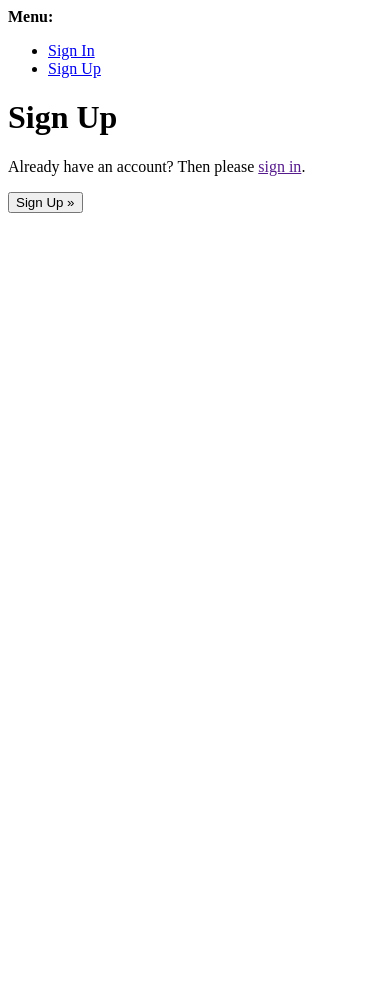
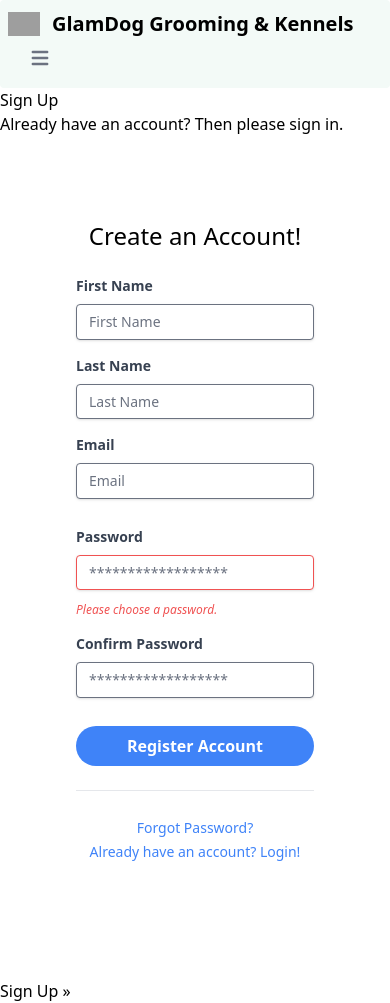
Before and after one commit to gracemcken/pp4-glamdog, a Django app: page /signup/ in a window 390 px wide. Before the commit the page ends 213 px from the top, so only its background shows below. Run offline with Django 3.2, Linux system fonts and the light colour scheme; style sheets or scripts are compiled from the project's sources; some libraries are stand-ins or nearby versions; grey boxes are pictures that could not be loaded.

Commit message:
Add styling to signup form

```diff
--- a/templates/allauth/account/signup.html
+++ b/templates/allauth/account/signup.html
@@ -1,4 +1,4 @@
-{% extends "account/base.html" %}
+{% extends "allauth/account/base.html" %}
 
 {% load i18n %}
 
@@ -8,10 +8,115 @@
 <h1>{% trans "Sign Up" %}</h1>
 
 <p>{% blocktrans %}Already have an account? Then please <a href="{{ login_url }}">sign in</a>.{% endblocktrans %}</p>
+{% comment %} Code based on component on tailwindcomponents.com. Refer to README for credit. {% endcomment %}
+		<!-- Container -->
+		<div class="container mx-auto">
+			<div class="flex justify-center px-6 my-12">
+				<!-- Row -->
+				<div class="w-full xl:w-3/4 lg:w-11/12 flex">
+					<!-- Col -->
+					<div
+						class="w-full h-auto bg-gray-400 hidden lg:block lg:w-5/12 bg-cover rounded-l-lg"
+						style="background-image: url('https://source.unsplash.com/Mv9hjnEUHR4/600x800')"
+					></div>
+					<!-- Col -->
+					<div class="w-full lg:w-7/12 bg-white p-5 rounded-lg lg:rounded-l-none">
+						<h3 class="pt-4 text-2xl text-center">Create an Account!</h3>
+						<form class="px-8 pt-6 pb-8 mb-4 bg-white rounded" method="post" action="{% url 'account_signup' %}">
+              {% csrf_token %}
+							<div class="mb-4 md:flex md:justify-between">
+								<div class="mb-4 md:mr-2 md:mb-0">
+									<label class="block mb-2 text-sm font-bold text-gray-700" for="firstName">
+										First Name
+									</label>
+									<input
+										class="w-full px-3 py-2 text-sm leading-tight text-gray-700 border rounded shadow appearance-none focus:outline-none focus:shadow-outline"
+										id="firstName"
+										type="text"
+										placeholder="First Name"
+									/>
+								</div>
+								<div class="md:ml-2">
+									<label class="block mb-2 text-sm font-bold text-gray-700" for="lastName">
+										Last Name
+									</label>
+									<input
+										class="w-full px-3 py-2 text-sm leading-tight text-gray-700 border rounded shadow appearance-none focus:outline-none focus:shadow-outline"
+										id="lastName"
+										type="text"
+										placeholder="Last Name"
+									/>
+								</div>
+							</div>
+							<div class="mb-4">
+								<label class="block mb-2 text-sm font-bold text-gray-700" for="email">
+									Email
+								</label>
+								<input
+									class="w-full px-3 py-2 mb-3 text-sm leading-tight text-gray-700 border rounded shadow appearance-none focus:outline-none focus:shadow-outline"
+									id="email"
+									type="email"
+									placeholder="Email"
+								/>
+							</div>
+							<div class="mb-4 md:flex md:justify-between">
+								<div class="mb-4 md:mr-2 md:mb-0">
+									<label class="block mb-2 text-sm font-bold text-gray-700" for="password">
+										Password
+									</label>
+									<input
+										class="w-full px-3 py-2 mb-3 text-sm leading-tight text-gray-700 border border-red-500 rounded shadow appearance-none focus:outline-none focus:shadow-outline"
+										id="password"
+										type="password"
+										placeholder="******************"
+									/>
+									<p class="text-xs italic text-red-500">Please choose a password.</p>
+								</div>
+								<div class="md:ml-2">
+									<label class="block mb-2 text-sm font-bold text-gray-700" for="c_password">
+										Confirm Password
+									</label>
+									<input
+										class="w-full px-3 py-2 mb-3 text-sm leading-tight text-gray-700 border rounded shadow appearance-none focus:outline-none focus:shadow-outline"
+										id="c_password"
+										type="password"
+										placeholder="******************"
+									/>
+								</div>
+							</div>
+							<div class="mb-6 text-center">
+								<input type="submit" value="Register Account"
+									class="w-full px-4 py-2 font-bold text-white bg-blue-500 rounded-full hover:bg-blue-700 focus:outline-none focus:shadow-outline"
+									type="button"
+								>
 
-<form class="signup" id="signup_form" method="post" action="{% url 'account_signup' %}">
-  {% csrf_token %}
-  {{ form.as_p }}
+								</input>
+							</div>
+							<hr class="mb-6 border-t" />
+							<div class="text-center">
+								<a
+									class="inline-block text-sm text-blue-500 align-baseline hover:text-blue-800"
+									href="#"
+								>
+									Forgot Password?
+								</a>
+							</div>
+							<div class="text-center">
+								<a
+									class="inline-block text-sm text-blue-500 align-baseline hover:text-blue-800"
+									href="./index.html"
+								>
+									Already have an account? Login!
+								</a>
+							</div>
+
+					</div>
+				</div>
+			</div>
+		</div>
+
+
+
   {% if redirect_field_value %}
   <input type="hidden" name="{{ redirect_field_name }}" value="{{ redirect_field_value }}" />
   {% endif %}
```
